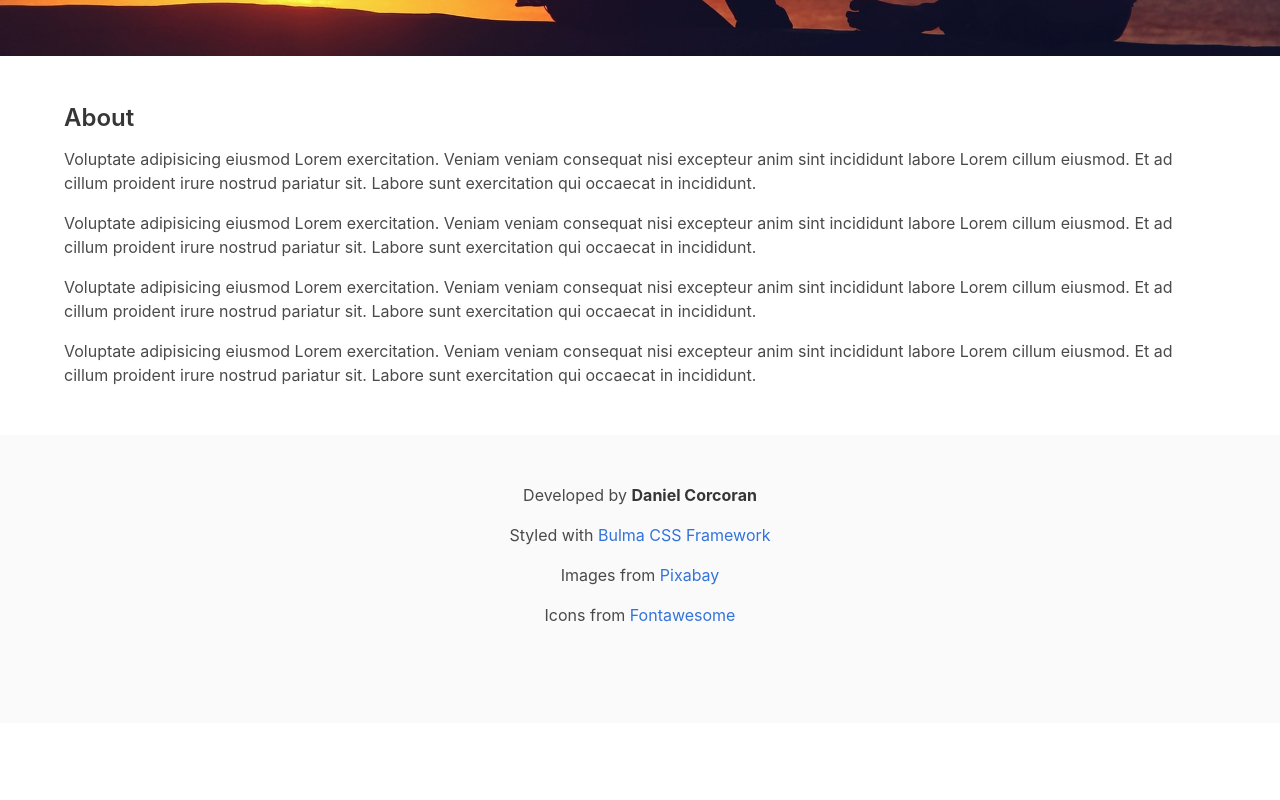
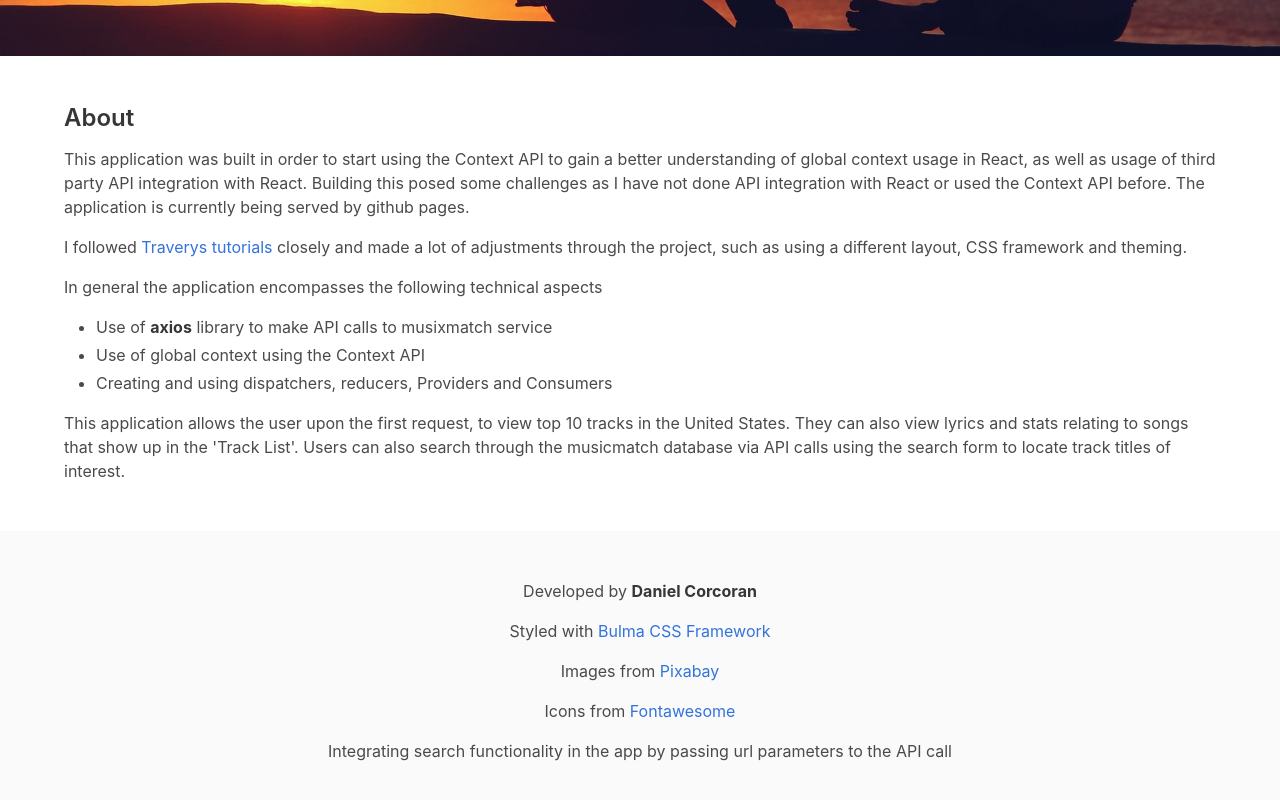
Before and after one commit to danielc92/react-lyrics-app, a React (Create React App) app: page /#/about in a window 1280 px wide. Shown: the part 558-1358 px from the top of the page. Before the commit the page ends 1281 px from the top, so only its background shows below. Built offline with nearby package versions, Linux system fonts and the light colour scheme; no server answers.

Commit message:
Filled in About

```diff
--- a/src/components/About.js
+++ b/src/components/About.js
@@ -7,10 +7,15 @@
                 <section className="container">
                     <section className="content">
                         <h3>About</h3>
-                        <p>Voluptate adipisicing eiusmod Lorem exercitation. Veniam veniam consequat nisi excepteur anim sint incididunt labore Lorem cillum eiusmod. Et ad cillum proident irure nostrud pariatur sit. Labore sunt exercitation qui occaecat in incididunt.</p>
-                        <p>Voluptate adipisicing eiusmod Lorem exercitation. Veniam veniam consequat nisi excepteur anim sint incididunt labore Lorem cillum eiusmod. Et ad cillum proident irure nostrud pariatur sit. Labore sunt exercitation qui occaecat in incididunt.</p>
-                        <p>Voluptate adipisicing eiusmod Lorem exercitation. Veniam veniam consequat nisi excepteur anim sint incididunt labore Lorem cillum eiusmod. Et ad cillum proident irure nostrud pariatur sit. Labore sunt exercitation qui occaecat in incididunt.</p>
-                        <p>Voluptate adipisicing eiusmod Lorem exercitation. Veniam veniam consequat nisi excepteur anim sint incididunt labore Lorem cillum eiusmod. Et ad cillum proident irure nostrud pariatur sit. Labore sunt exercitation qui occaecat in incididunt.</p>
+                        <p>This application was built in order to start using the Context API to gain a better understanding of global context usage in React, as well as usage of third party API integration with React. Building this posed some challenges as I have not done API integration with React or used the Context API before. The application is currently being served by github pages.</p>
+                        <p>I followed <a href="https://www.youtube.com/watch?v=NDEt0KdDbhk">Traverys tutorials</a> closely and made a lot of adjustments through the project, such as using a different layout, CSS framework and theming.</p>
+                        <p>In general the application encompasses the following technical aspects</p>
+                        <ul>
+                            <li>Use of <strong>axios</strong> library to make API calls to musixmatch service</li>
+                            <li>Use of global context using the Context API</li>
+                            <li>Creating and using dispatchers, reducers, Providers and Consumers</li>
+                        </ul>
+                        <p>This application allows the user upon the first request, to view top 10 tracks in the United States. They can also view lyrics and stats relating to songs that show up in the 'Track List'. Users can also search through the musicmatch database via API calls using the search form to locate track titles of interest.</p>
                     </section>
                 </section>
             </section>
--- a/src/components/Footer.js
+++ b/src/components/Footer.js
@@ -10,6 +10,7 @@
                    <p>Styled with <a href="https://bulma.io/">Bulma CSS Framework</a></p>
                    <p>Images from <a href="https://pixabay.com/">Pixabay</a></p>
                    <p>Icons from <a href="https://fontawesome.com/">Fontawesome</a></p>
+                    <p>Integrating search functionality in the app by passing url parameters to the API call</p>
                 </div>
             </div>
         </footer>
```
